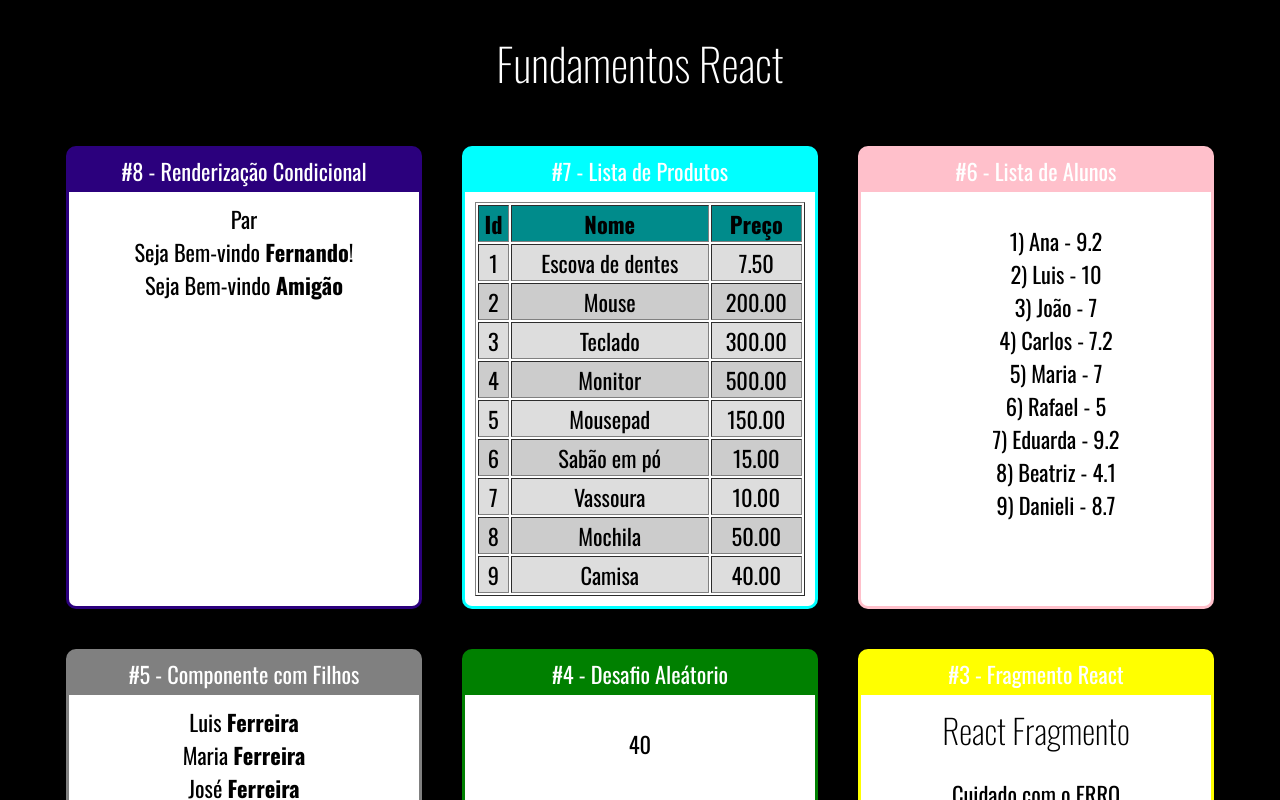
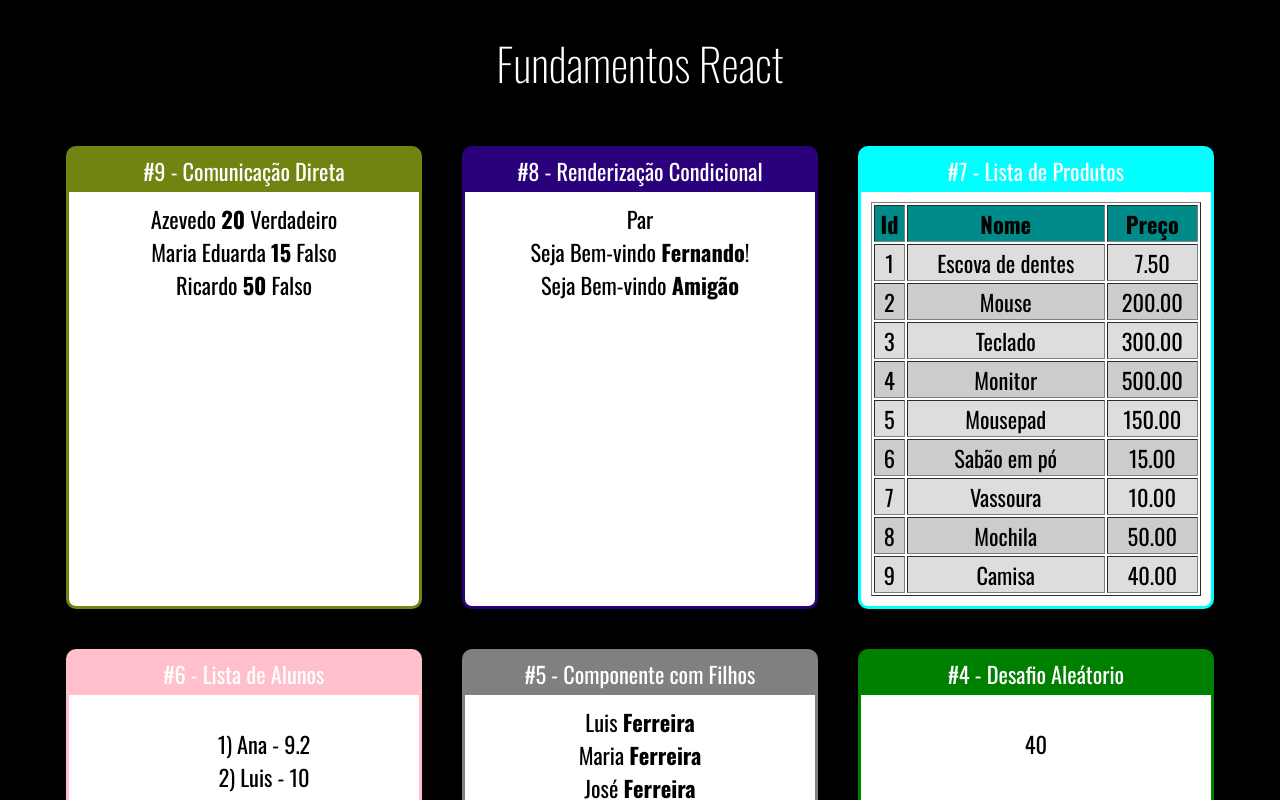
Before and after one commit to CoderEduardo/React, a React (Create React App) app in the folder fundamentos-react/: page / in a window 1280 px wide. Shown: the top 800 px of the page. Built offline with nearby package versions, Linux system fonts and the light colour scheme.

Commit message:
Comunicação Direta

```diff
--- a/fundamentos-react/src/App.jsx
+++ b/fundamentos-react/src/App.jsx
@@ -12,12 +12,17 @@ import ListaAlunos from "./components/repeticao/ListaAlunos";
 import TabelaProdutos from "./components/repeticao/TabelaProdutos";
 import ParOuImpar from "./components/condicional/ParOuImpar";
 import UsuarioInfo from "./components/condicional/UsuarioInfo";
+import DiretaPai from "./components/comunicacao/DiretaPai";
 
 export default _ =>
     <div className="App">
         <h1>Fundamentos React</h1>
 
         <div className="Cards">
+
+            <Card titulo="#9 - Comunicação Direta" color ="#718310">
+                <DiretaPai/>
+            </Card>
 
             <Card titulo="#8 - Renderização Condicional" color="#2b007d">
                 <ParOuImpar numero={20}/>
--- /dev/null
+++ b/fundamentos-react/src/components/comunicacao/DiretaFilho.jsx
@@ -0,0 +1,12 @@
+import React from "react";
+
+export default props => {
+
+    return (
+        <div>
+            <span>{props.nome} </span>
+            <span><strong>{props.idade}</strong> </span>
+            <span>{props.nerd ? 'Verdadeiro' : 'Falso'}</span>
+        </div>
+    )
+}
--- /dev/null
+++ b/fundamentos-react/src/components/comunicacao/DiretaPai.jsx
@@ -0,0 +1,13 @@
+import React from "react";
+import DiretaFilho from "./DiretaFilho";
+
+export default props => {
+
+    return (
+        <div>
+            <DiretaFilho nome="Azevedo" idade={20} nerd={true} />
+            <DiretaFilho nome="Maria Eduarda" idade={15} nerd={false} />
+            <DiretaFilho nome="Ricardo" idade={50} nerd={false} />
+        </div>
+    )
+}
```
